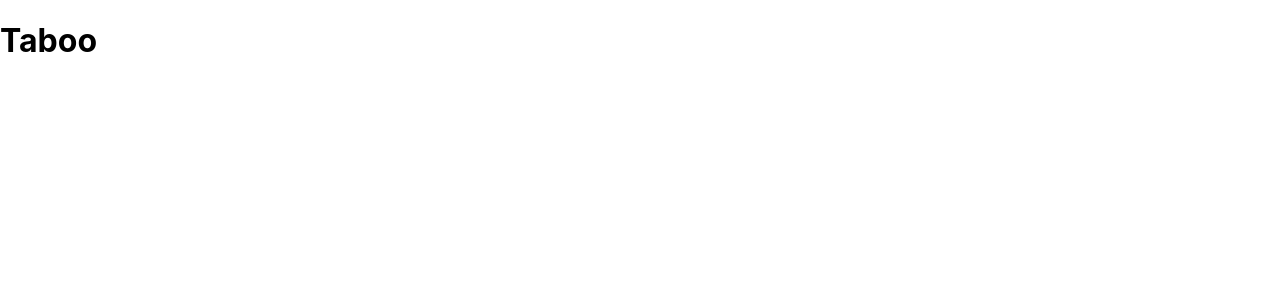
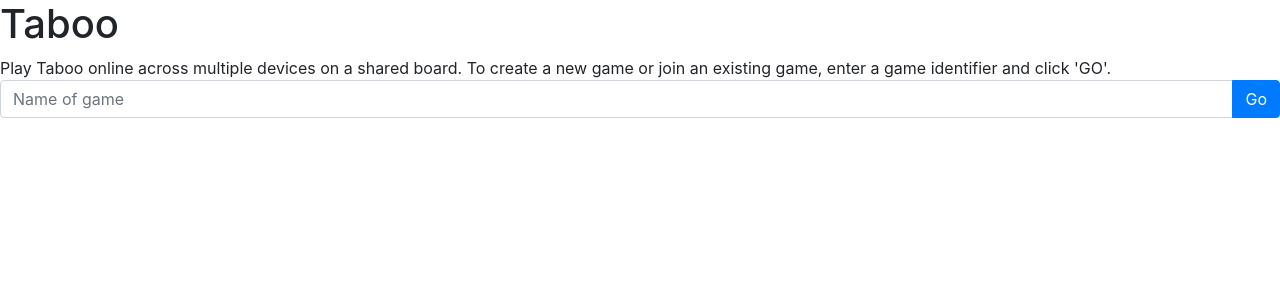
Before and after one commit to sanjaysiddhanti/taboo, a React (Create React App) app: page / in a window 1280 px wide. Shown: the top 300 px of the page. Built offline with nearby package versions, Linux system fonts and the light colour scheme; the HTML template or start-up script is replaced by a standard one.

Commit message:
Can create game from frontend

```diff
--- a/package.json
+++ b/package.json
@@ -6,7 +6,9 @@
     "@testing-library/jest-dom": "^4.2.4",
     "@testing-library/react": "^9.5.0",
     "@testing-library/user-event": "^7.2.1",
+    "bootstrap": "^4.4.1",
     "react": "^16.13.1",
+    "react-bootstrap": "^1.0.0",
     "react-dom": "^16.13.1",
     "react-scripts": "3.4.1"
   },
@@ -31,5 +33,5 @@
       "last 1 safari version"
     ]
   },
-  "proxy": "http://flask:5000"
+  "proxy": "http://localhost:5000"
 }
--- a/src/App.js
+++ b/src/App.js
@@ -1,9 +1,49 @@
-import React from 'react';
-import './App.css';
+import React from "react";
+import "./App.css";
+import "bootstrap/dist/css/bootstrap.min.css";
+import InputGroup from "react-bootstrap/InputGroup";
+import FormControl from "react-bootstrap/FormControl";
+import Button from "react-bootstrap/Button";
 
 class App extends React.Component {
+  constructor(props) {
+    super(props);
+    this.gameNameInput = React.createRef();
+  }
+
+  onCreateGame = () => {
+    const response = fetch("/game", {
+      method: "POST",
+      headers: {
+        "Content-Type": "application/json",
+      },
+      body: JSON.stringify({ game_name: this.gameNameInput.current.value }),
+    }).then((response) => response.json());
+    return response;
+  };
+
   render() {
-    return <h1>Taboo</h1>;
+    const contents = (
+      <div>
+        <h1>Taboo</h1>
+        <div>
+          Play Taboo online across multiple devices on a shared board. To create
+          a new game or join an existing game, enter a game identifier and click
+          'GO'.{" "}
+          <InputGroup className="mb-3">
+            <FormControl
+              placeholder="Name of game"
+              aria-label="Name of game"
+              ref={this.gameNameInput}
+            />
+            <InputGroup.Append>
+              <Button onClick={this.onCreateGame}>Go</Button>
+            </InputGroup.Append>
+          </InputGroup>
+        </div>
+      </div>
+    );
+    return contents;
   }
 }
 
```
Also changed, not shown: 1 other file (tests, documents, lock files or other folders).
